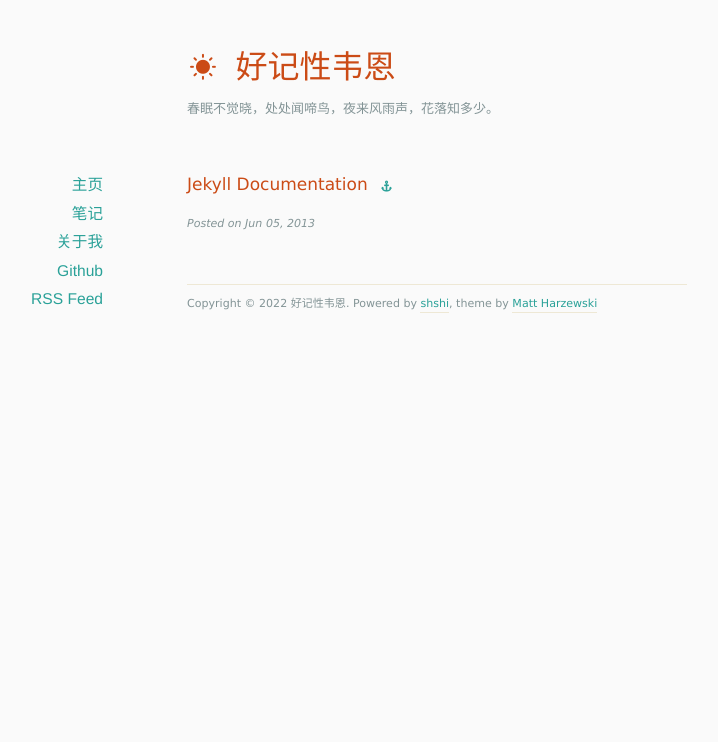
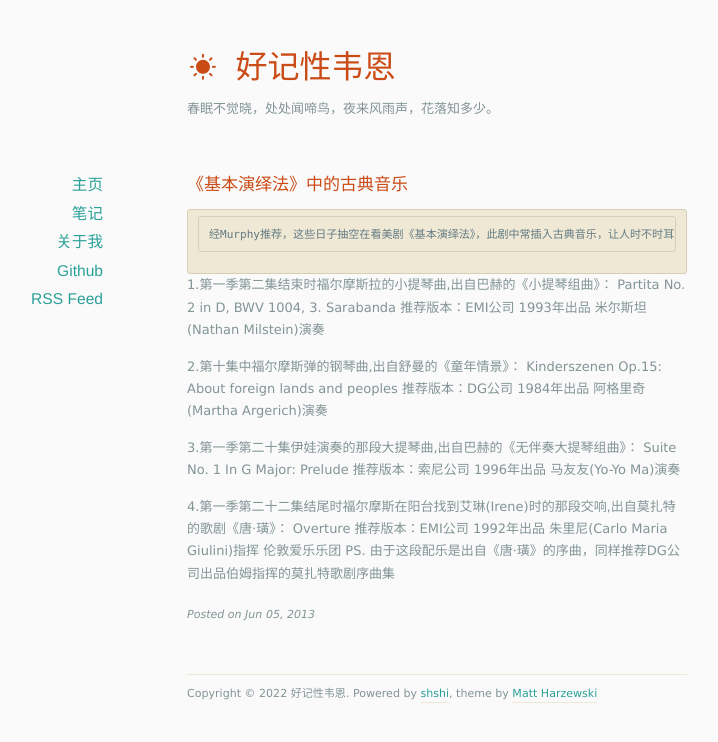
Before and after one commit to shshi/shishaohua.github.io, a Jekyll site: the page built from docs/_posts/2013-06-05-jekyll-documentation.markdown, in a window 1280 px wide. Shown: the top 742 px of the page, without its empty margins (203-921 px from the left). Built offline with Jekyll 4.4.1, drawn with Linux system fonts in a browser that asks for light colours; nearby versions of some CDN libraries.

Commit message:
Update 2013-06-05-jekyll-documentation.markdown

```diff
--- a/docs/_posts/2013-06-05-jekyll-documentation.markdown
+++ b/docs/_posts/2013-06-05-jekyll-documentation.markdown
@@ -1,6 +1,23 @@
 ---
 layout: post
-title:  "Jekyll Documentation"
+title:  "《基本演绎法》中的古典音乐"
 date:   2013-06-05 20:03:11
-external-url: http://jekyllrb.com/docs/home/
 ---
+    经Murphy推荐，这些日子抽空在看美剧《基本演绎法》，此剧中常插入古典音乐，让人时不时耳前一亮 ——貌似福尔摩斯本人酷爱古典乐。影视剧中插入古典乐已不是什么稀奇事，我喜欢这种做法，这样既能细腻的表达剧中的一些人物内心世界；另一方面，在剧中忽然听到你熟悉的古典乐，你会对此曲有一种全新的感触，就如同你孤身一人在牧夫座的某个星球上行走，却突然碰到另一个地球人，这样的感受绝非平常所见，非躬逢莫能辩。 下面是我对此剧中的古典乐做的一些整理：
+
+1.第一季第二集结束时福尔摩斯拉的小提琴曲,出自巴赫的《小提琴组曲》：
+Partita No. 2 in D, BWV 1004, 3. Sarabanda
+推荐版本：EMI公司 1993年出品 米尔斯坦(Nathan Milstein)演奏
+
+2.第十集中福尔摩斯弹的钢琴曲,出自舒曼的《童年情景》：
+Kinderszenen Op.15: About foreign lands and peoples
+推荐版本：DG公司 1984年出品  阿格里奇(Martha Argerich)演奏
+
+3.第一季第二十集伊娃演奏的那段大提琴曲,出自巴赫的《无伴奏大提琴组曲》：
+Suite No. 1 In G Major: Prelude
+推荐版本：索尼公司 1996年出品 马友友(Yo-Yo Ma)演奏
+
+4.第一季第二十二集结尾时福尔摩斯在阳台找到艾琳(Irene)时的那段交响,出自莫扎特的歌剧《唐·璜》：
+Overture
+推荐版本：EMI公司 1992年出品 朱里尼(Carlo Maria Giulini)指挥 伦敦爱乐乐团
+PS. 由于这段配乐是出自《唐·璜》的序曲，同样推荐DG公司出品伯姆指挥的莫扎特歌剧序曲集
```
